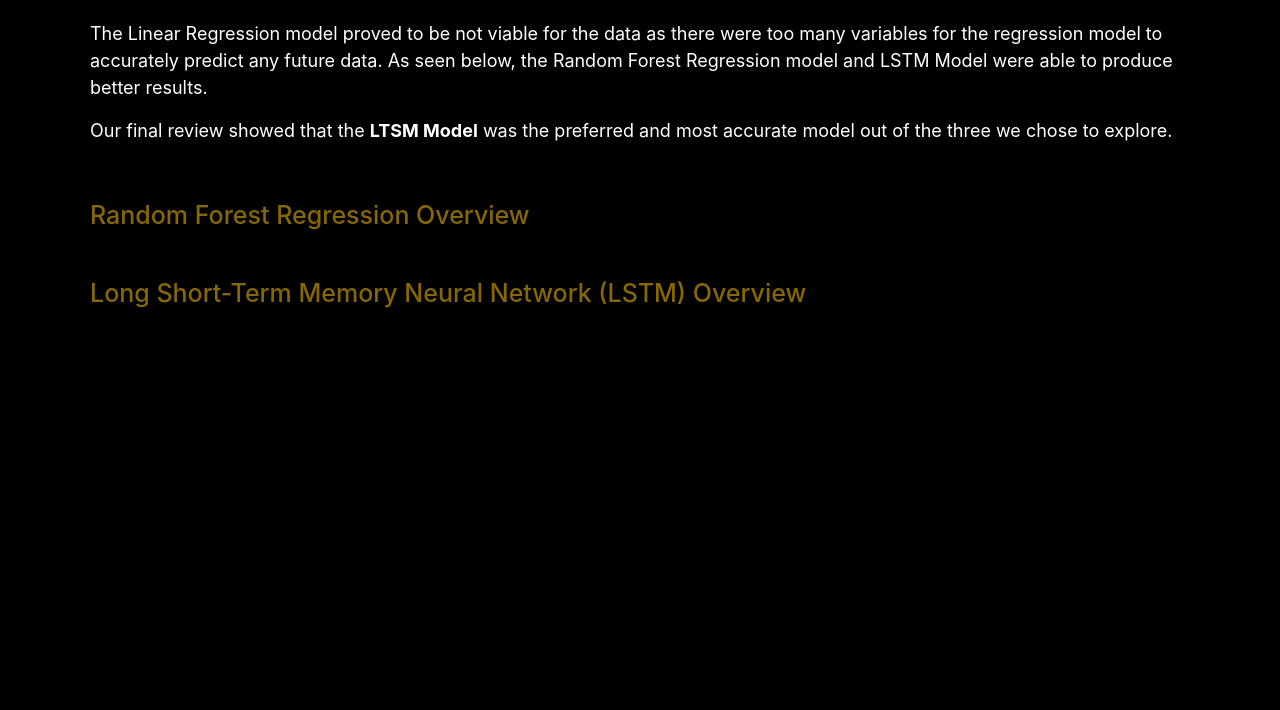
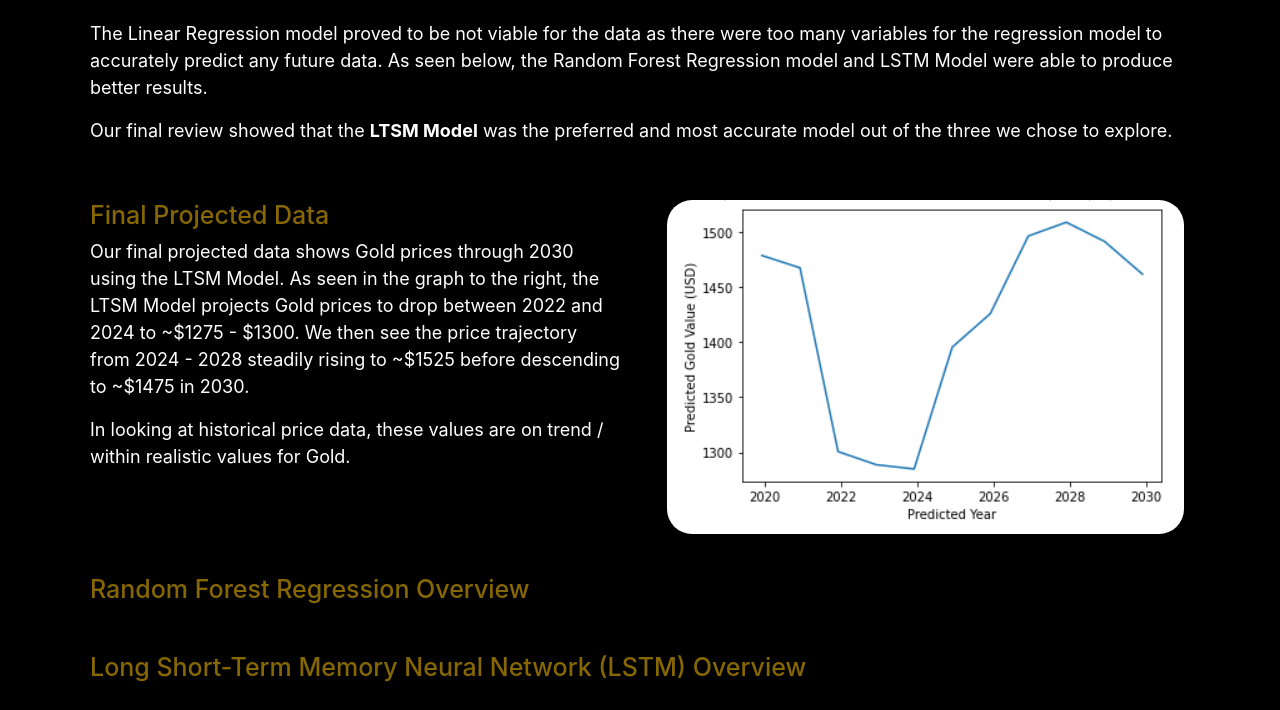
Before and after one commit to cjvilla/Gold-Projections, a Flask app: page /graphs in a window 1280 px wide. Shown: the part 362-1072 px from the top of the page. Before the commit the page ends 670 px from the top, so only its background shows below. Run offline with Flask 2, Linux system fonts and the light colour scheme; some libraries are stand-ins or nearby versions.

Commit message:
Update graphs.html

```diff
--- a/templates/graphs.html
+++ b/templates/graphs.html
@@ -80,6 +80,32 @@
 
     <div class = "row">
 
+      <div class = "col-sm-6">
+
+        <h3>Final Projected Data</h3>
+
+        <p>
+          Our final projected data shows Gold prices through 2030 using the LTSM Model. As seen in the graph to the right, the LTSM Model projects Gold prices to drop between
+          2022 and 2024 to ~$1275 - $1300. We then see the price trajectory from 2024 - 2028 steadily rising to ~$1525 before descending to ~$1475 in 2030.
+        </p>
+
+        <p>
+          In looking at historical price data, these values are on trend / within realistic values for Gold.
+        </p>
+
+      </div>
+
+      <div class = "col-sm-6">
+
+        <img src = "../static/css/predictions.png">
+
+      </div>
+
+    </div>
+
+
+    <div class = "row">
+
       <div class = "col-sm-12">
 
         <h3>Random Forest Regression Overview</h3>
```
